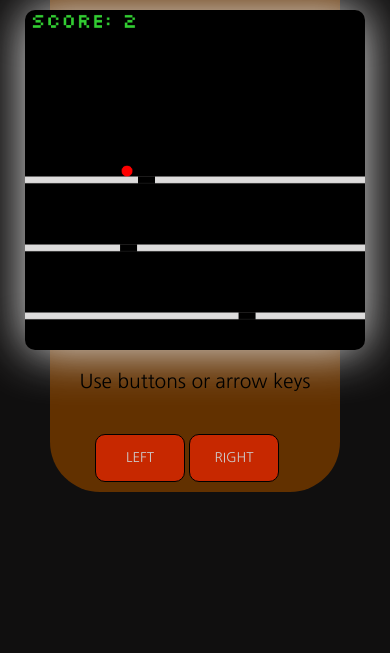
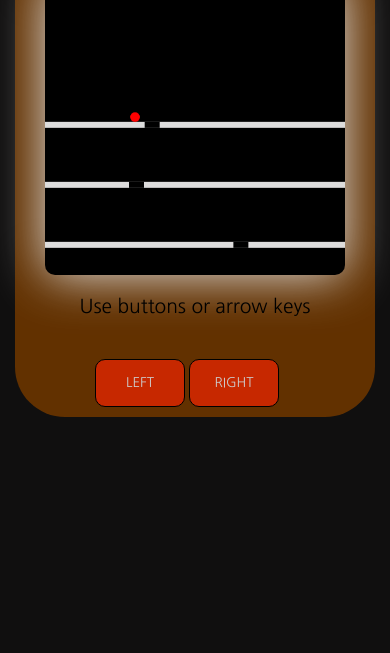
Before and after one commit to JakesterIX/JakesterIX.github.io, a plain HTML site: page games/ballFall/ballFall.html in a window 390 px wide. Shown: the part 191-844 px from the top of the page. Drawn offline with Linux system fonts and the light colour scheme.

Commit message:
Minigame Website
Minigame website made with js html css

```diff
--- a/games/ballFall/ballFall.js
+++ b/games/ballFall/ballFall.js
@@ -75,7 +75,7 @@ function movePlatforms(){
 
 function checkGameOver() {
     if(ball.y < -1){
-        alert("Game Over!");
+        // alert("Game Over!");
         reset();
     }
 }
--- a/games/main.css
+++ b/games/main.css
@@ -684,7 +684,10 @@ nav {
         margin: 10px;
     }
     #ballfall-canvas{
-        width: 340px;
+        width: 300px;
+    }
+    .ballfall-body{
+        margin: 15px;
     }
   }
   @media screen and (max-width: 300px){
```
Also changed, not shown: 1 other file.
